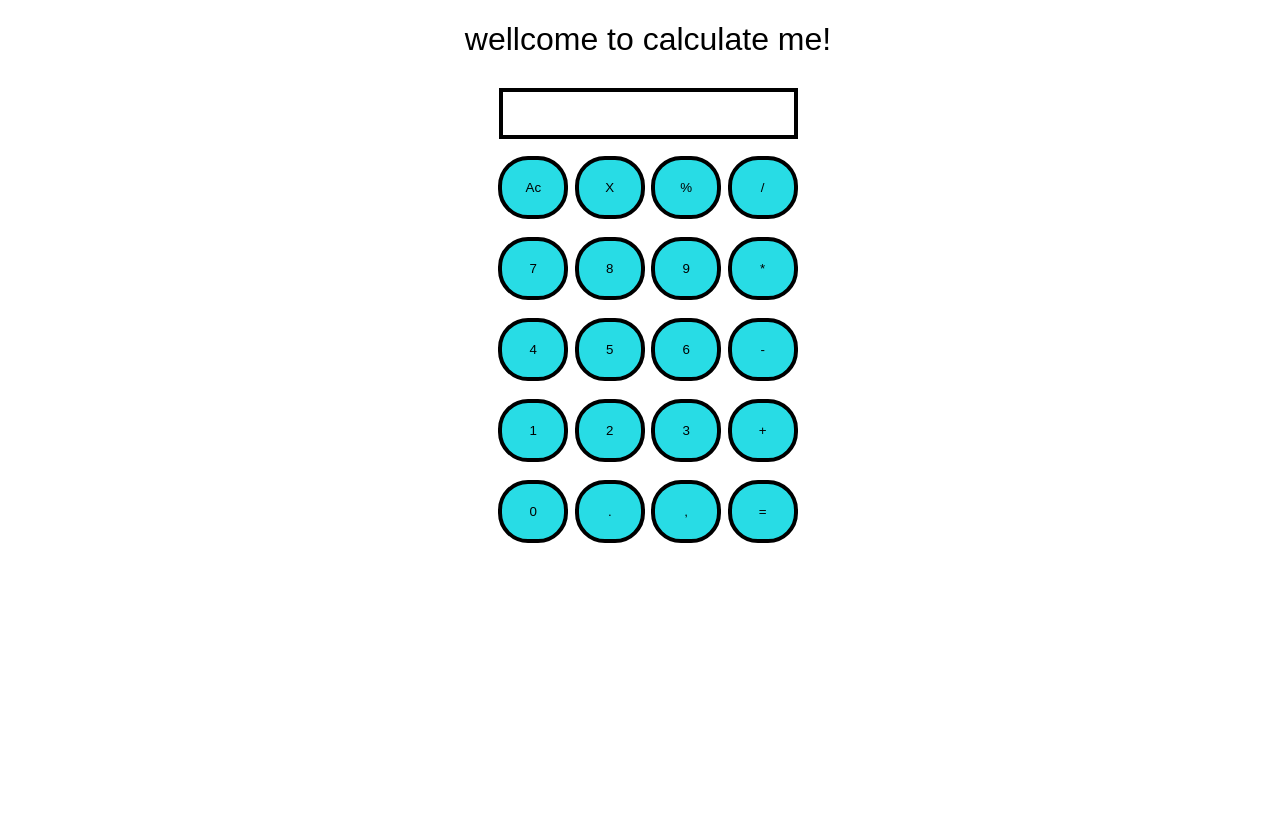
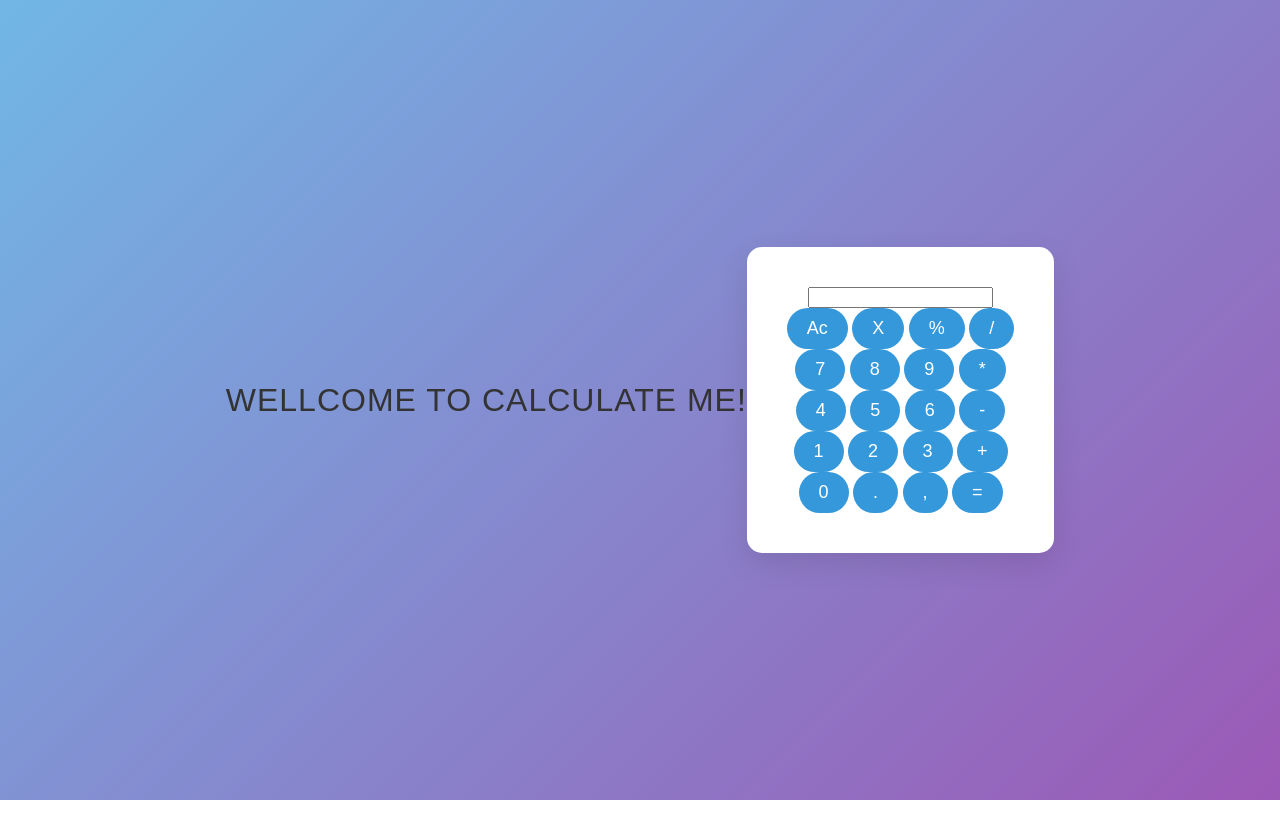
Before and after one commit to sahilnamdeo2002/Simple-Calculator, a plain HTML site: page index.html in a window 1280 px wide. After the commit the page ends 800 px from the top, so only its background shows below. Drawn offline with Linux system fonts and the light colour scheme; a web font is replaced by a local one.

Commit message:
Update style.css

```diff
--- a/style.css
+++ b/style.css
@@ -1,55 +1,127 @@
-/* @import url('https://fonts.googleapis.com/css2?family=Montserrat:ital,wght@0,100..900;1,100..900&display=swap'); */
 @import url('https://fonts.googleapis.com/css2?family=Poetsen+One&display=swap');
-html , body{
-height: 100%;
-width: 100%;
-font-family: "Poetsen One", sans-serif;
-font-weight: 400;
-font-style: normal;
+
+html, body {
+    height: 100%;
+    width: 100%;
+    font-family: 'Poetsen One', sans-serif;
+    font-weight: 400;
+    font-style: normal;
+    background: linear-gradient(135deg, #71b7e6, #9b59b6);
+    margin: 0;
+    padding: 0;
+    display: flex;
+    justify-content: center;
+    align-items: center;
 }
-.button{
-    width: 70px;
+
+.container {
+    background-color: #fff;
+    padding: 40px;
+    border-radius: 15px;
+    box-shadow: 0 10px 30px rgba(0, 0, 0, 0.1);
+    max-width: 400px;
+    text-align: center;
+    animation: fadeIn 1.5s ease-in-out;
+}
+
+h1 {
+    color: #333;
+    font-size: 32px;
+    margin-bottom: 20px;
+    text-transform: uppercase;
+    letter-spacing: 1px;
+}
+
+.formgroup {
+    margin-bottom: 20px;
+    position: relative;
+    animation: slideIn 1.2s ease-in-out;
+}
+
+.formgroup input {
+    width: 100%;
+    padding: 10px;
+    font-size: 18px;
+    border: 3px solid #333;
+    border-radius: 10px;
+    transition: 0.3s;
+}
+
+.formgroup input:focus {
+    border-color: #3498db;
+    box-shadow: 0 0 8px rgba(52, 152, 219, 0.6);
+    outline: none;
+}
+
+.button {
+    padding: 10px 20px;
+    background-color: #3498db;
+    border: none;
+    color: white;
+    font-size: 18px;
+    cursor: pointer;
+    border-radius: 25px;
+    transition: background-color 0.3s ease, transform 0.3s ease;
+}
+
+.button:hover {
+    background-color: #2980b9;
+    transform: scale(1.1);
+}
+
+.resultcontainer {
+    margin-top: 20px;
     padding: 20px;
-    margin: 0 3px;
-    border: 4px solid black;
-    margin: 1px;
-    border-radius: 30px;
-    cursor: pointer;
-    background-color:rgb(40, 220, 229);
-    color: black;
-    /* text-decoration:dotted; */
+    background-color: #f8f9fa;
+    border-radius: 10px;
+    border: 2px solid #3498db;
+    animation: fadeInUp 1.5s ease-in-out;
 }
-#hello{
-    /* color: black; */
-    /* border-radius: px; */
+
+.resultitem p {
+    font-size: 18px;
+    color: #333;
+    margin: 5px 0;
+    letter-spacing: 0.5px;
 }
-.row{
-    margin: 8px 0;
+
+/* Animations */
+@keyframes fadeIn {
+    0% { opacity: 0; transform: scale(0.8); }
+    100% { opacity: 1; transform: scale(1); }
 }
-.row input{
-    width: 291px;
-    font-size: 20px;
-    margin: 0;
-    padding: 10px 0px;
-    border: 4px solid black;
+
+@keyframes slideIn {
+    0% { opacity: 0; transform: translateX(-50px); }
+    100% { opacity: 1; transform: translateX(0); }
 }
-.textcenter{
-   text-align: center;
-   font-family: "Poetsen One", sans-serif;
-   font-weight: 400;
-  font-style: normal;
+
+@keyframes fadeInUp {
+    0% { opacity: 0; transform: translateY(50px); }
+    100% { opacity: 1; transform: translateY(0); }
 }
-.max-auto{
-    margin: auto;
 
+/* Flex Utilities */
+.flex {
+    display: flex;
 }
-.flex{
-    display: flex;
 
-}
-.flex-col{
+.flex-col {
     flex-direction: column;
 }
-.items-center{
+
+.items-center {
     align-items: center;
 }
+
+.max-auto {
+    margin: auto;
+}
+
+/* Text Alignment */
+.textcenter {
+    text-align: center;
+    font-family: 'Poetsen One', sans-serif;
+    font-weight: 400;
+    font-style: normal;
+}
```
